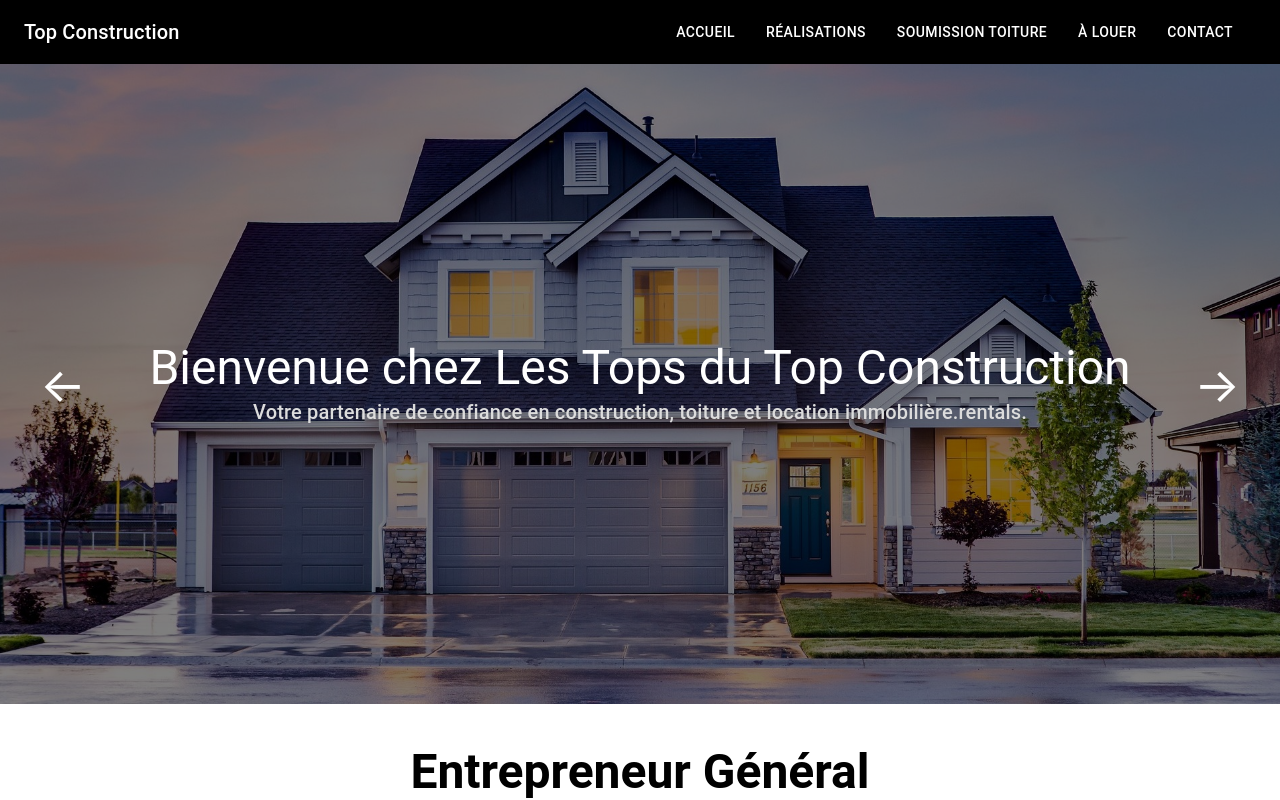
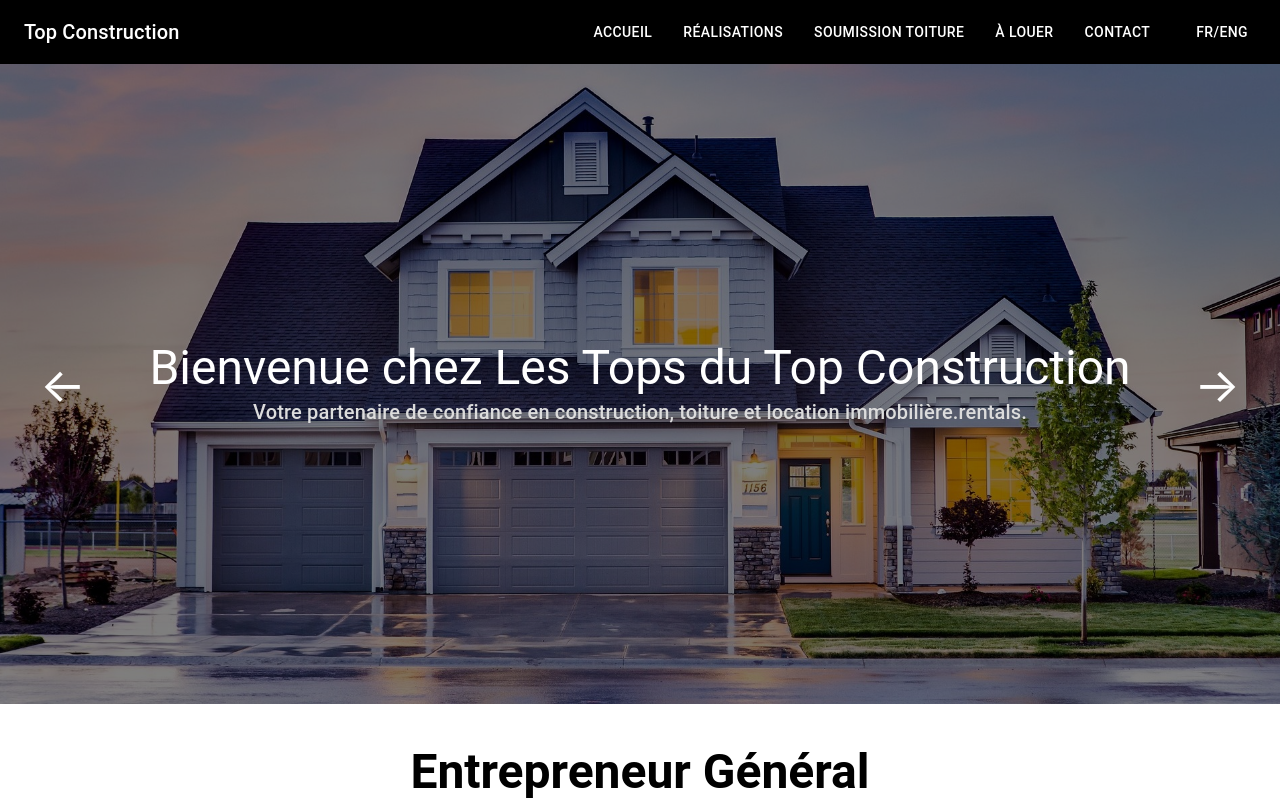
Before and after one commit to 010JGL/top, a React (Create React App) app: page / in a window 1280 px wide. Shown: the top 800 px of the page. Built offline with nearby package versions, Linux system fonts and the light colour scheme.

Commit message:
navbar fix

```diff
--- a/src/Navbar.js
+++ b/src/Navbar.js
@@ -75,6 +75,11 @@ const Navbar = () => {
           <Button color="inherit" onClick={scrollToContact} style={{ marginRight: '15px' }}>
             {language === 'en' ? 'Contact' : 'Contact'}
           </Button>
+
+          {/* Language Switcher Button */}
+          <Button color="inherit" onClick={handleLanguageClick} style={{ marginLeft: '15px' }}>
+            {language === 'en' ? 'ENG/FR' : 'FR/ENG'}
+          </Button>
         </Box>
 
         {/* Mobile Menu Button */}
```
